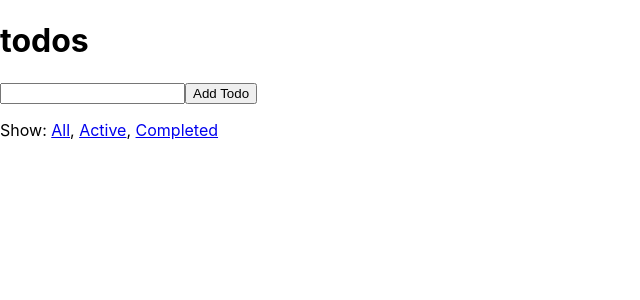
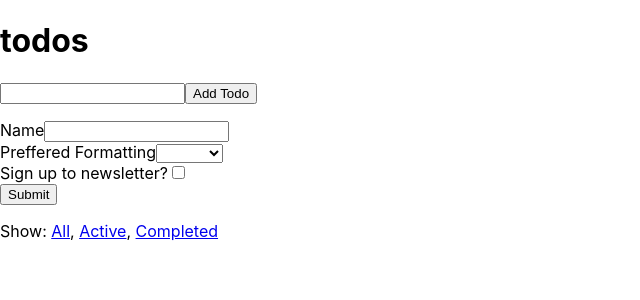
Before and after one commit to lukasikp/todos, a React (Create React App) app: page /active in a window 1280 px wide. Shown: the top 300 px of the page, without its empty margins (0-640 px from the left). Built offline with nearby package versions, Linux system fonts and the light colour scheme.

Commit message:
add form

```diff
--- a/package.json
+++ b/package.json
@@ -12,7 +12,8 @@
     "react-router": "^5.0.1",
     "react-router-dom": "^5.0.1",
     "react-scripts": "3.0.1",
-    "redux": "^4.0.1"
+    "redux": "^4.0.1",
+    "redux-form": "^8.2.4"
   },
   "scripts": {
     "start": "react-scripts start",
--- a/src/components/App.js
+++ b/src/components/App.js
@@ -1,6 +1,7 @@
 import React from "react";
 import AddTodo from "./AddTodo";
 import VisibleTodoList from "./VisibleTodoList";
+import RegisterFormContainer from "./RegisterFormContainer";
 import Footer from "./Footer";
 
 function App({ match }) {
@@ -9,6 +10,7 @@ function App({ match }) {
       <h1>todos</h1>
       <AddTodo />
       <VisibleTodoList filter={match.params.filter || "all"} />
+      <RegisterFormContainer />
       <Footer />
     </div>
   );
--- /dev/null
+++ b/src/components/RegisterForm.js
@@ -0,0 +1,32 @@
+import React, { Component } from "react";
+import { Field, reduxForm } from "redux-form";
+import { CustomInput, CustomSelect } from "./fields";
+
+class RegisterForm extends Component {
+  render() {
+    const { handleSubmit } = this.props;
+    return (
+      <form onSubmit={handleSubmit}>
+        <Field name="name" component={CustomInput} type="text" label="Name" />
+        <Field
+          name="preference"
+          component={CustomSelect}
+          label="Preffered Formatting"
+        />
+        <Field
+          name="newsletter"
+          component={CustomInput}
+          type="checkbox"
+          label="Sign up to newsletter?"
+        />
+        <button type="submit">Submit</button>
+      </form>
+    );
+  }
+}
+
+RegisterForm = reduxForm({
+  form: "register"
+})(RegisterForm);
+
+export default RegisterForm;
--- /dev/null
+++ b/src/components/RegisterFormContainer.js
@@ -0,0 +1,13 @@
+import React, { Component } from "react";
+import RegisterForm from "./RegisterForm";
+
+class RegisterFormContainer extends Component {
+  submit = values => {
+    window.alert(JSON.stringify(values, null));
+  };
+  render() {
+    return <RegisterForm onSubmit={this.submit} />;
+  }
+}
+
+export default RegisterFormContainer;
--- /dev/null
+++ b/src/components/fields/index.js
@@ -0,0 +1,19 @@
+import React from "react";
+
+export const CustomInput = props => (
+  <div>
+    <label>{props.label}</label>
+    <input type={props.type} {...props.input} />
+  </div>
+);
+
+export const CustomSelect = props => (
+  <div>
+    <label>{props.label}</label>
+    <select {...props.input}>
+      <option />
+      <option value="tabs">Tabs</option>
+      <option value="spaces">Spaces</option>
+    </select>
+  </div>
+);
--- a/src/index.js
+++ b/src/index.js
@@ -6,7 +6,7 @@ import configureStore from "./configureStore";
 import Root from "./components/Root";
 
 const store = configureStore();
-console.log(store);
+
 ReactDOM.render(<Root store={store} />, document.getElementById("root"));
 
 // If you want your app to work offline and load faster, you can change
--- a/src/reducers/index.js
+++ b/src/reducers/index.js
@@ -1,8 +1,10 @@
 import { combineReducers } from "redux";
 import todos from "./todos";
+import { reducer as form } from "redux-form";
 
 const todoApp = combineReducers({
-  todos
+  todos,
+  form
 });
 
 export default todoApp;
```
Also changed, not shown: 1 other file (tests, documents, lock files or other folders).
